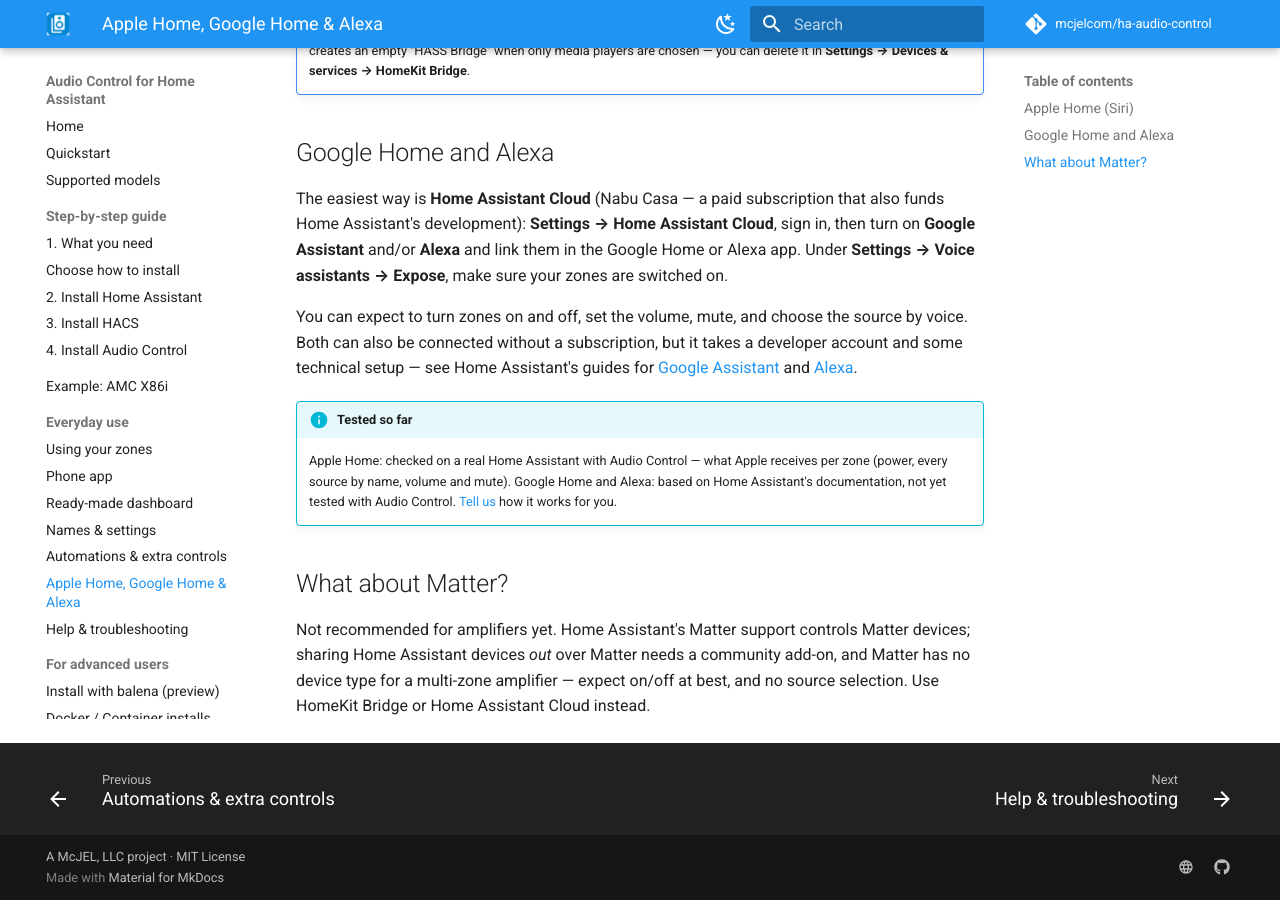
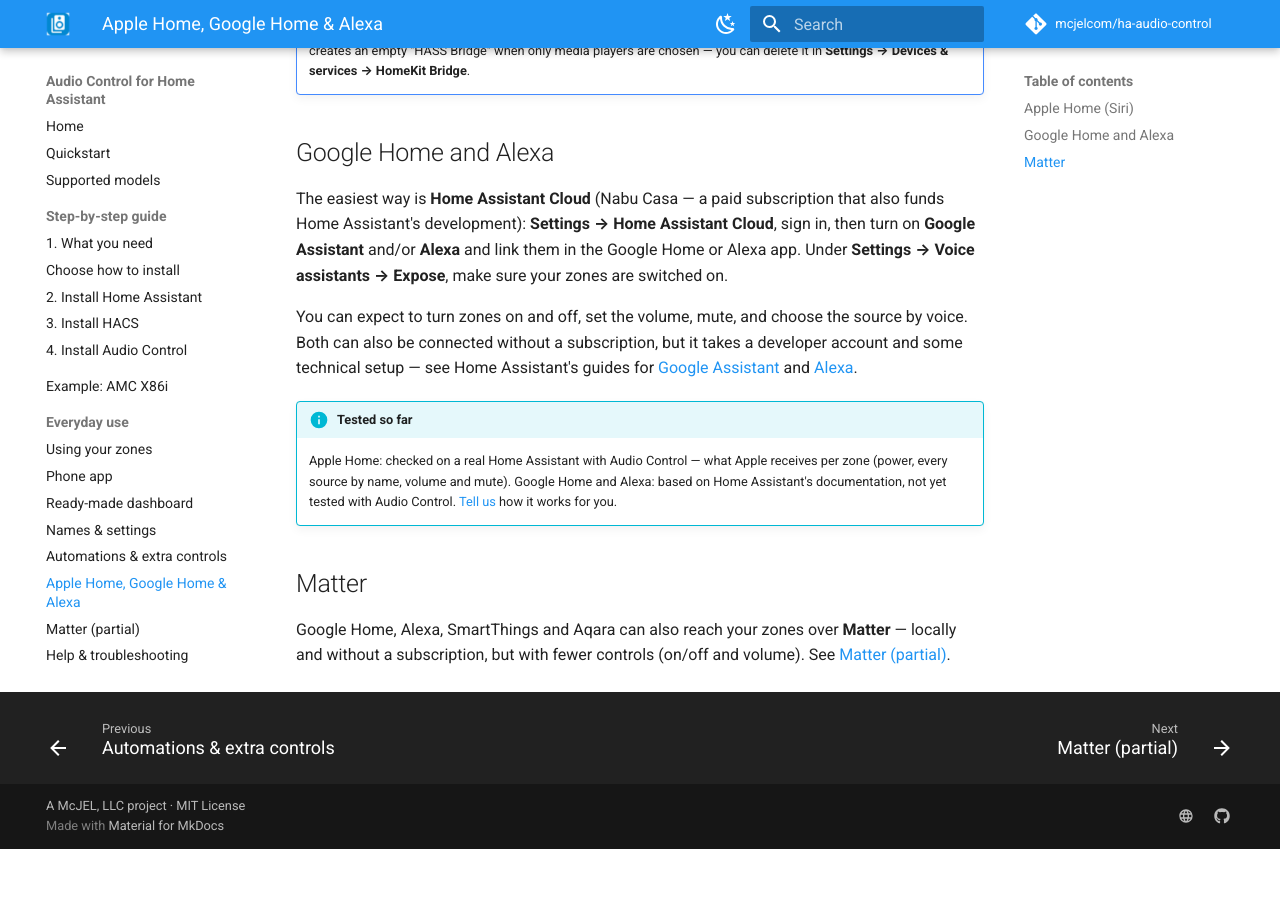
Before and after one commit to mcjelcom/ha-audio-control, an MkDocs documentation site: the page built from docs/smart-home.md, in a window 1280 px wide and 900 px high, scrolled down 1662 px. Built offline with MkDocs 1.6.1 and Material for MkDocs 9.7.7, drawn with Linux system fonts in a browser that asks for light colours; comment, search, counter and statistics services are not loaded; after the commit the page ends 2511 px from its top, so only the background shows below that.

Commit message:
Docs: Matter (partial) page
Zones are shared by Home Assistant Matter Hub (RiDDiX fork, v2.0.59) as Matter
Speakers (on/off, volume, named source list); a template-switch helper per
zone gives Alexa an On/Off Plug. Verified end to end with a matter.js
controller against a demo HA: commissioning, on/off, volume 50% -> 0.5,
select source 'Spotify', plug -> zone on/off. 'Prefer entity registry name'
gives short names but only on a not-yet-paired bridge (verified). Install
(HA OS app repo), bridge filters, Alexa switch helper, pairing for Google /
Alexa / SmartThings, hardware note (no Thread stick needed).

```diff
--- a/docs/smart-home.md
+++ b/docs/smart-home.md
@@ -62,9 +62,8 @@
     Alexa: based on Home Assistant's documentation, not yet tested with Audio Control.
     [Tell us](https://github.com/mcjelcom/ha-audio-control/issues) how it works for you.
 
-## What about Matter?
+## Matter
 
-Not recommended for amplifiers yet. Home Assistant's Matter support controls Matter
-devices; sharing Home Assistant devices *out* over Matter needs a community add-on,
-and Matter has no device type for a multi-zone amplifier — expect on/off at best, and
-no source selection. Use HomeKit Bridge or Home Assistant Cloud instead.
+Google Home, Alexa, SmartThings and Aqara can also reach your zones over **Matter** —
+locally and without a subscription, but with fewer controls (on/off and volume). See
+[Matter (partial)](matter.md).
--- a/mkdocs.yml
+++ b/mkdocs.yml
@@ -72,6 +72,7 @@
       - Names & settings: configuration.md
       - Automations & extra controls: services.md
       - Apple Home, Google Home & Alexa: smart-home.md
+      - Matter (partial): matter.md
       - Help & troubleshooting: troubleshooting.md
   - For advanced users:
       - Install with balena (preview): getting-started/install-balena.md
```
Also changed, not shown: README.md (+1 -1 lines), docs/index.md (+1 -1 lines), docs/matter.md (added, +94 -0 lines), docs/assets/diagrams/matter.svg (added), docs/assets/screenshots/matter-hub-endpoints.png (added), docs/assets/screenshots/matter-hub-filters.png (added), 1 other file.
